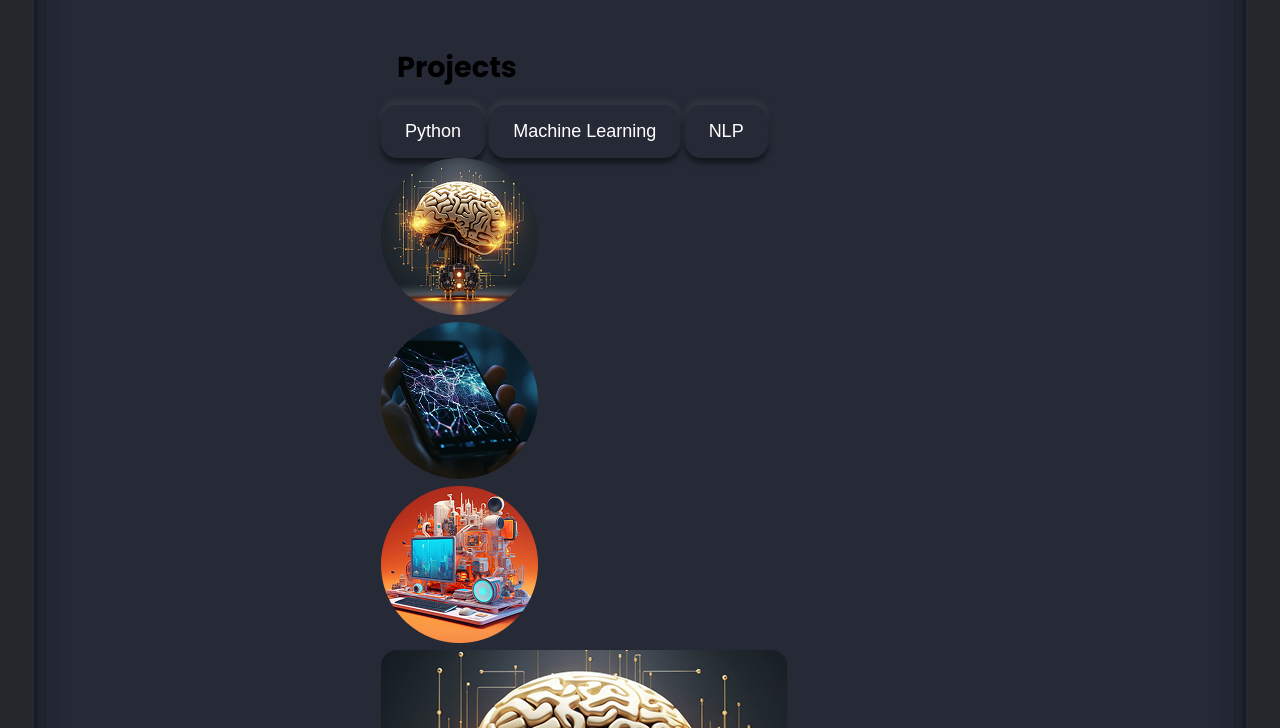
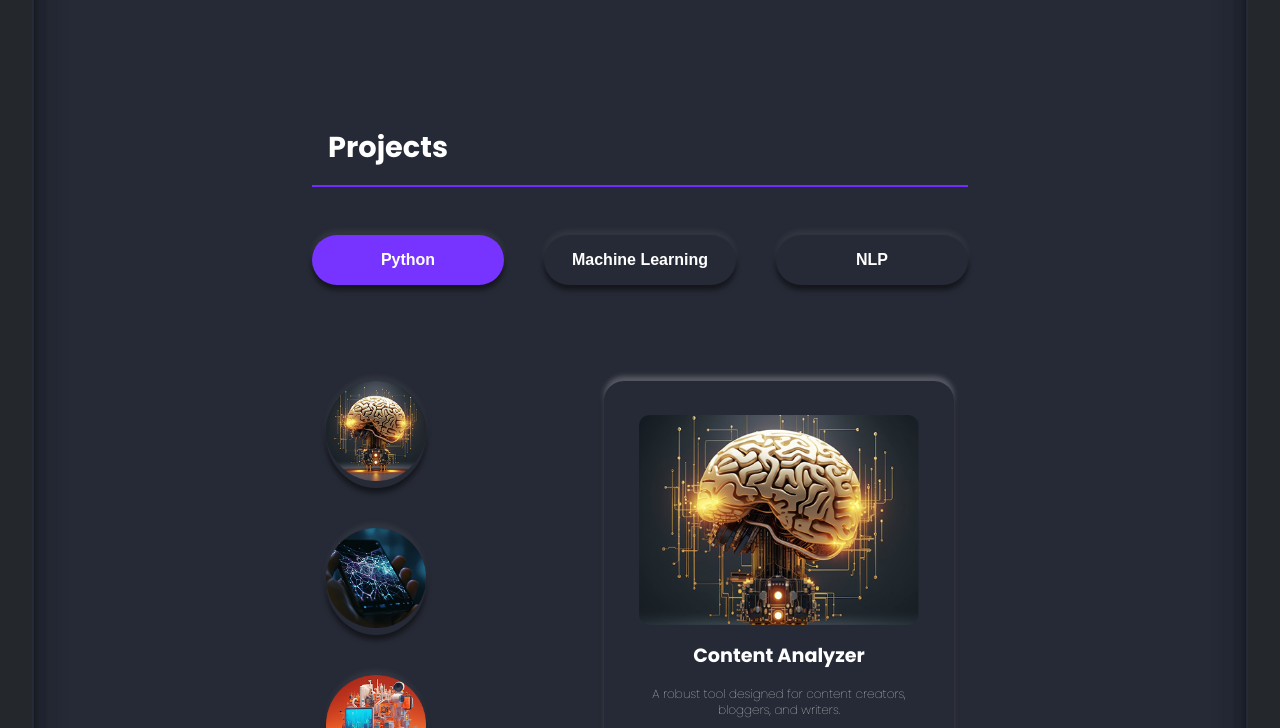
Before and after one commit to measharufavour-dev/Web-3-Project, a plain HTML site: page index.html in a window 1280 px wide. Shown: the part 1650-2378 px from the top of the page. Drawn offline with Linux system fonts and the light colour scheme.

Commit message:
Udpated Styles For Feature of Project Section

```diff
--- a/index.css
+++ b/index.css
@@ -20,9 +20,6 @@ body {
   background-color: #262a36;
   border: 2px solid #262a36;
   border-radius: 20px;
-  /* box-shadow:
-    inset 20px 20px 20px #262a36,
-    inset -20px -20px 20px #262a36; */
   box-shadow:
     rgba(0, 0, 0, 0.17) 0px -23px 25px 0px inset,
     rgba(0, 0, 0, 0.15) 0px -36px 30px 0px inset,
@@ -49,6 +46,9 @@ nav a {
     rgba(122, 122, 122, 0.15) 0px -5px 5px,
     rgba(5, 5, 5, 0.536) 0px 5px 5px;
   padding: 1rem 1.5rem;
+  width: 10vw;
+  text-align: center;
+  font-weight: 500;
 }
 
 .header {
@@ -156,6 +156,7 @@ h2 {
   font-size: 1.8rem;
   font-weight: 700;
   padding: 1rem;
+  color: white;
 }
 .text-section p {
   font-weight: 70;
@@ -164,3 +165,97 @@ h2 {
 }
 
 /* ---------------------------END OF ABOUT SECTION -------------- */
+
+/*--------------------------------PROJECT SECTIONS -------------------- */
+section {
+  margin-top: 5rem;
+  margin: 5rem auto;
+}
+.border {
+  border-bottom: 2px solid;
+  border-color: rgb(114, 44, 255);
+}
+.buttons {
+  display: flex;
+  gap: 40px;
+  margin: 2rem auto;
+  margin-top: 3rem;
+}
+.buttons button {
+  width: 15vw;
+  background-color: #262a36;
+  color: white;
+  border-radius: 2rem;
+  box-shadow:
+    rgba(122, 122, 122, 0.15) 0px -5px 5px,
+    rgba(5, 5, 5, 0.536) 0px 5px 5px;
+  padding: 1rem 1.2rem;
+  font-weight: 600;
+  font-size: 16px;
+  border: none;
+}
+.buttons .python-btn {
+  background-color: #7733ff;
+}
+.project-side-section {
+  display: flex;
+  justify-content: space-around;
+  gap: 150px;
+}
+.side-imgs {
+  margin-top: 4rem;
+  display: flex;
+  flex-direction: column;
+  gap: 40px;
+}
+.side-img-wrapper {
+  box-shadow:
+    rgba(122, 122, 122, 0.15) 0px -5px 5px,
+    rgba(5, 5, 5, 0.536) 0px 5px 5px;
+  border-radius: 50%;
+  max-width: fit-content;
+  align-items: center;
+  justify-content: center;
+  text-align: center;
+}
+
+.main-project-img-wrapper {
+  margin-top: 4rem;
+  background-color: #262a36;
+  border: 2px solid #262a36;
+  border-radius: 20px;
+  box-shadow:
+    rgba(243, 240, 240, 0.238) 0px -5px 5px,
+    rgba(5, 5, 5, 0.78) 0px 5px 5px;
+
+  width: 350px;
+  height: 420px;
+}
+.main-project-img {
+  display: flex;
+  flex-direction: column;
+  justify-content: center;
+  align-items: center;
+  padding: 2rem;
+  gap: 0.5rem;
+}
+
+h3 {
+  font-size: 1.2rem;
+  font-weight: 700;
+  padding: 0.5rem;
+  color: white;
+}
+.main-project-img-wrapper p {
+  font-size: 12px;
+  font-weight: 50;
+  color: white;
+  width: 90%;
+  text-align: center;
+  line-height: 1rem;
+}
+.github-icon{
+  margin-top: 0.5rem;
+}
+
+/* ------------------------------- END OF PROJECT SECTION */
--- a/index.html
+++ b/index.html
@@ -33,19 +33,18 @@
         <h1>I'm Favour Measharu</h1>
         <p>
           Frontend Engineering
-          <span class="hero-text-highlight"> Developer  </span>
+          <span class="hero-text-highlight"> Developer </span>
         </p>
-
 
         <p class="hero-para">
           A highly motivated student studying Frontend Engineering and Web
-          Design with a growth mindset. Actively seeking opportunities to apply my skills,  and
-          knowledge to real-world projects and contribute to the advancement of
-          the industry.
+          Design with a growth mindset. Actively seeking opportunities to apply
+          my skills, and knowledge to real-world projects and contribute to the
+          advancement of the industry.
         </p>
         <div class="header-btn">
-        <button>Learn More</button>
-        <button>Contact Me</button>
+          <button>Learn More</button>
+          <button>Contact Me</button>
         </div>
 
     </div>
@@ -55,7 +54,7 @@
 
     <div class="about-me-section">
       <div class="about-img-wrapper">
-        <img src="assests/about--img 1.png" alt="about-me-img"  width="350px"/>
+        <img src="assests/about--img 1.png" alt="about-me-img" width="350px" />
       </div>
       <div class="text-section">
         <h2>About Me</h2>
@@ -75,9 +74,7 @@
     <!-- ---------------------------------PROJECT SECTION 😊 🪧------------------------------ -->
     <section>
       <div>
-        <h2>Projects</h2>
-        <div></div>
-        <div></div>
+        <h2 class="border">Projects</h2>
       </div>
 
       <div class="buttons">
@@ -86,25 +83,28 @@
         <button>NLP</button>
       </div>
 
+      <div class="project-side-section">
       <div class="side-imgs">
-        <div class="side-img-wrapper">
-          <img src="assests/project-img1.png" alt="project-img1" />
+        <div class="side-img-wrapper ">
+          <img src="assests/project-img1.png" alt="project-img1" width="100px" />
         </div>
         <div class="side-img-wrapper">
-          <img src="assests/project-img2.png" alt="project-img2" />
+          <img src="assests/project-img2.png" alt="project-img2"width="100px" />
         </div>
         <div class="side-img-wrapper">
-          <img src="assests/project-img3.png" alt="project-img3" />
+          <img src="assests/project-img3.png" alt="project-img3" width="100px" />
         </div>
       </div>
-
+<div class="main-project-img-wrapper">
       <div class="main-project-img">
-        <img src="assests/project-img main.png" alt="main-project-img" />
+        <img src="assests/project-img main.png" alt="main-project-img" width="280px" />
         <h3>Content Analyzer</h3>
         <p>
-          A robust tool designed for content creators, bloggers, and writers
+          A robust tool designed for content creators, bloggers, and writers.
         </p>
-        <img src="assests/github-icon.png" alt="github-icon" />
+        <img src="assests/github-icon.png" alt="github-icon" class="github-icon" width="30px" />
+        </div>
+      </div>
       </div>
     </section>
     <!-- --------------------------------- END OF PROJECT SECTION  😊 🪧--------------------------------- -->
@@ -112,9 +112,7 @@
     <!-- ---------------------------------SKILLS SECTION 👌 😊 🪧------------------------------ -->
     <section>
       <div>
-        <h2>Skills</h2>
-        <div></div>
-        <div></div>
+        <h2 class="border">Skills</h2>
       </div>
 
       <div>
@@ -129,9 +127,7 @@
     <!-- ---------------------------------CERTIFICATIONS SECTION 📜📜🪧----------------------------------------- -->
     <section>
       <div>
-        <h2>Certifications</h2>
-        <div></div>
-        <div></div>
+        <h2 class="border">Certifications</h2>
       </div>
 
       <div class="cert-img-wrapper">
@@ -151,9 +147,7 @@
     <!-- ----------------------------------EXPERIENCE SECTION  🙌🤞🪧----------------------------- -->
     <section>
       <div>
-        <h2>Experience</h2>
-        <div></div>
-        <div></div>
+        <h2 class="border">Experience</h2>
       </div>
 
       <div>
@@ -199,9 +193,7 @@
     <!-- ------------------------------- CONTACT-ME SECTION 👩‍🦰😊🪧 ------------------------- -->
     <section>
       <div>
-        <h2>Contact Me</h2>
-        <div></div>
-        <div></div>
+        <h2 class="border">Contact Me</h2>
       </div>
       <div class="cont-img-wrapper">
         <img src="assests/contact-img.png" alt="Contact Me img" />
```
